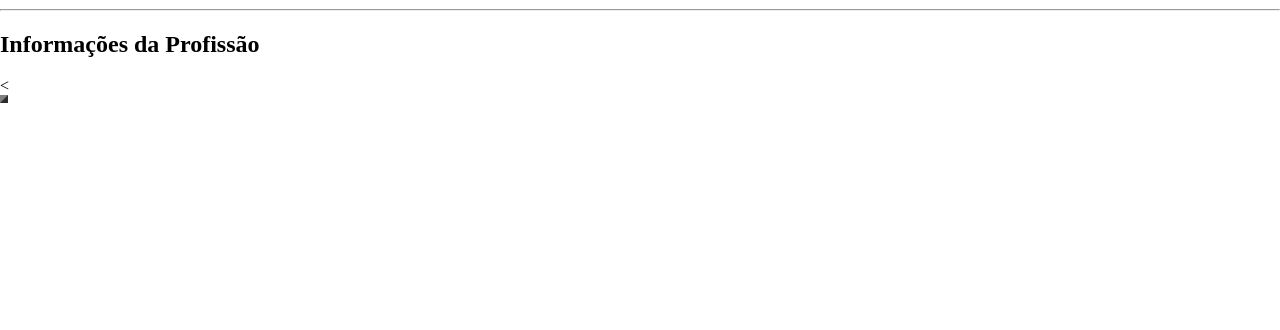
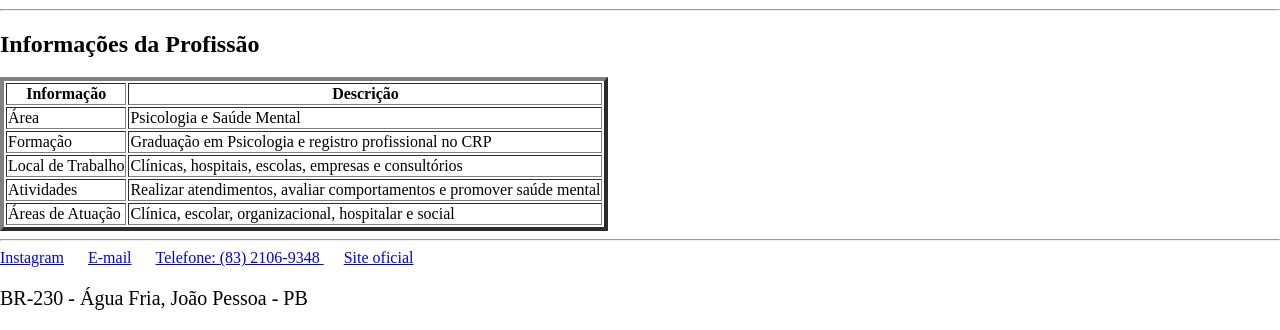
Before and after one commit to allanavirginia295-hub/Projeto-em-HTML-, a plain HTML site: page psicologa.html in a window 1280 px wide. Shown: the part 1925-2255 px from the top of the page. Before the commit the page ends 2028 px from the top, so only its background shows below. Drawn offline with Linux system fonts and the light colour scheme.

Commit message:
terminar psicologa

```diff
--- a/psicologa.html
+++ b/psicologa.html
@@ -52,12 +52,7 @@
         <section>
 
             <div>
-                <img
-                    height="550px"
-                    width="100%"
-                    src="/assets/banner psicologa.png"
-                    alt="Banner de uma psicóloga"
-                >
+                <img height="550px" width="100%" src="/assets/banner psicologa.png" alt="Banner de uma psicóloga">
             </div>
 
         </section>
@@ -177,15 +172,10 @@
                     profissão de psicologia e sua atuação no mercado de trabalho.
                 </p>
 
-                <iframe
-                    width="860"
-                    height="500"
-                    src="https://www.youtube.com/embed/mZxsdKwgMiY"
-                    title="Vídeo sobre a profissão de psicóloga"
-                    frameborder="0"
+                <iframe width="860" height="500" src="https://www.youtube.com/embed/mZxsdKwgMiY"
+                    title="Vídeo sobre a profissão de psicóloga" frameborder="0"
                     allow="accelerometer; autoplay; clipboard-write; encrypted-media; gyroscope; picture-in-picture; web-share"
-                    referrerpolicy="strict-origin-when-cross-origin"
-                    allowfullscreen>
+                    referrerpolicy="strict-origin-when-cross-origin" allowfullscreen>
                 </iframe>
 
             </div>
@@ -205,9 +195,51 @@
             <h2>Informações da Profissão</h2>
 
             <table border="4">
+                <tr>
+                    <th>Informação</th>
+                    <th>Descrição</th>
+                </tr>
 
                 <tr>
-                    <
+                    <td>Área</td>
+                    <td>Psicologia e Saúde Mental</td>
+                </tr>
+
+                <tr>
+                    <td>Formação</td>
+                    <td>Graduação em Psicologia e registro profissional no CRP</td>
+                </tr>
+
+                <tr>
+                    <td>Local de Trabalho</td>
+                    <td>Clínicas, hospitais, escolas, empresas e consultórios</td>
+                </tr>
+
+                <tr>
+                    <td>Atividades</td>
+                    <td>Realizar atendimentos, avaliar comportamentos e promover saúde mental</td>
+                </tr>
+
+                <tr>
+                    <td>Áreas de Atuação</td>
+                    <td>Clínica, escolar, organizacional, hospitalar e social</td>
+                </tr>
+            </table>
+            <hr />
+            <footer>
+                <div>
+                    <nav>
+                        <a target="_blank" href="https://www.instagram.com/unipeoficial/">Instagram</a>
+                        <a style="margin-left: 20px" href="mailto:relacionamento@unipe.edu.br">E-mail</a>
+                        <a style="margin-left: 20px" href="tel:+558321069348">
+                            Telefone: (83) 2106-9348
+                        </a>
+                        <a style="margin-left: 20px" href="https://www.unipe.edu.br/" target="_blank">Site oficial</a>
+
+                        <p>BR-230 - Água Fria, João Pessoa - PB</p>
+                    </nav>
+                </div>
+            </footer>
 </body>
 
 </html>
```
